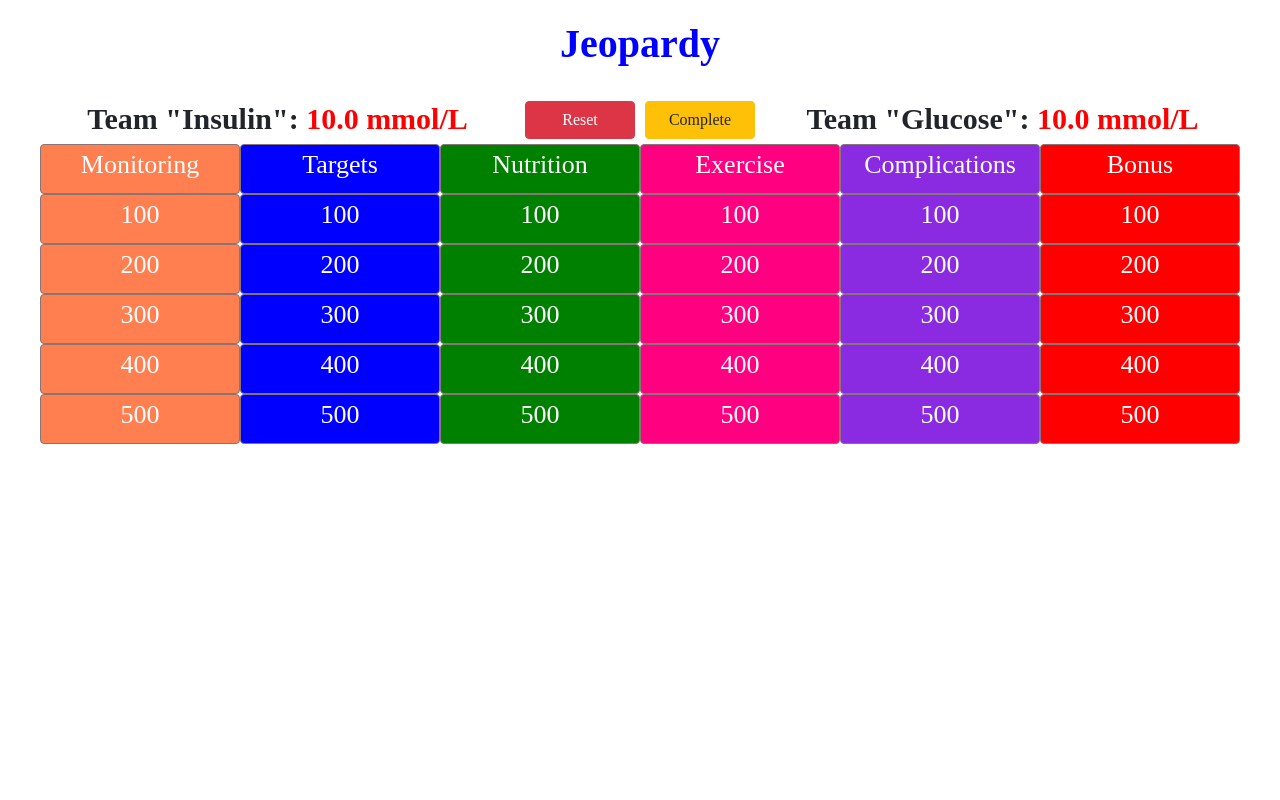
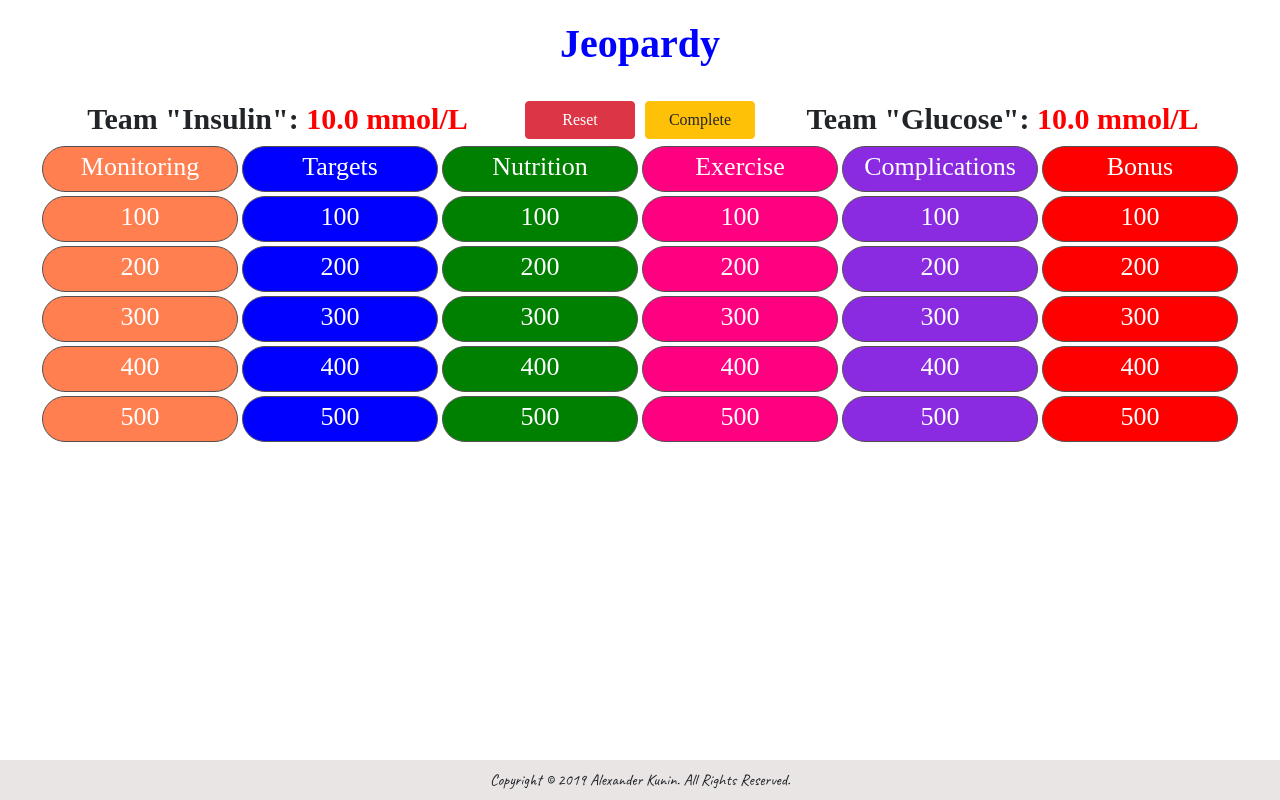
Before and after one commit to alexanderkunin/jeopardy, an Angular app: page / in a window 1280 px wide. Built offline with nearby package versions, Linux system fonts and the light colour scheme; a web font is replaced by a local one.

Commit message:
footer fixes

```diff
--- a/angular.json
+++ b/angular.json
@@ -63,7 +63,10 @@
         "serve": {
           "builder": "@angular-devkit/build-angular:dev-server",
           "options": {
-            "browserTarget": "DE-GAME:build"
+            "browserTarget": "DE-GAME:build",
+            "host": "0.0.0.0",
+            "port": 8000,
+            "publicHost": "natananton.com"
           },
           "configurations": {
             "production": {
--- a/src/app/model/QuestionSource.ts
+++ b/src/app/model/QuestionSource.ts
@@ -95,7 +95,7 @@ export const CATEGORIES: Category[] = [
         points: 400, color: 'exercise', activated: false
       },
       {
-        body: 'How many minutes of each type of exercise does the CDA (Canadian Diabetes Association) recommend per week?', answer: '',
+        body: 'How many minutes of each type of exercise does the Diabetes Canada recommend per week?', answer: '',
         points: 500, color: 'exercise', activated: false
       }
     ]
--- a/src/app/question-grid/question-grid.component.html
+++ b/src/app/question-grid/question-grid.component.html
@@ -53,4 +53,6 @@
       <app-announcement [teams]='teams'></app-announcement>
     </div>
   </div>
+
 </div>
+<div class='footer'>Copyright &copy; 2019 Alexander Kunin. All Rights Reserved.</div>
--- a/src/app/question-grid/question-grid.component.scss
+++ b/src/app/question-grid/question-grid.component.scss
@@ -3,8 +3,9 @@
 }
 
 .col {
-  border: solid 1px #887676;
-  border-radius: 4px;
+  border: solid 1px #555050;
+  border-radius: 30px;
+  margin: 2px;
   text-align: center;
   font-size: 26px;
   font-weight: 400;
@@ -22,3 +23,14 @@
   color: rgb(97, 96, 96);
   cursor: default;
 }
+
+.footer {
+  background-color: #e9e5e5;
+  position: fixed;
+  height: 40px;
+  text-align: center;
+  padding-top: 8px;
+  bottom: 0;
+  width: 100%;
+  font-family: "Caveat", cursive;
+}
--- a/src/app/question-viewer/question-viewer.component.html
+++ b/src/app/question-viewer/question-viewer.component.html
@@ -1,7 +1,7 @@
 <div *ngIf="!!question" class='question-viewer'>
   <div style='height: 20px;'></div>
   <div [ngClass]="question.color" fxLayout='column' fxLayoutAlign="space-between center"
-    style='height: 400px; padding: 15px; text-align: center'>
+    style='height: 350px; padding: 15px; text-align: center'>
     <div style='font-size: 36px;'>{{team.name}}</div>
     <div style='font-size: 48px;'>{{question.body}}</div>
     <div></div>
--- a/src/app/question-viewer/question-viewer.component.scss
+++ b/src/app/question-viewer/question-viewer.component.scss
@@ -1,5 +1,5 @@
 .question-viewer {
-  height: 400px;
+  height: 350px;
   font-size: 48px;
   display: block;
   min-width: 1200px;
```
